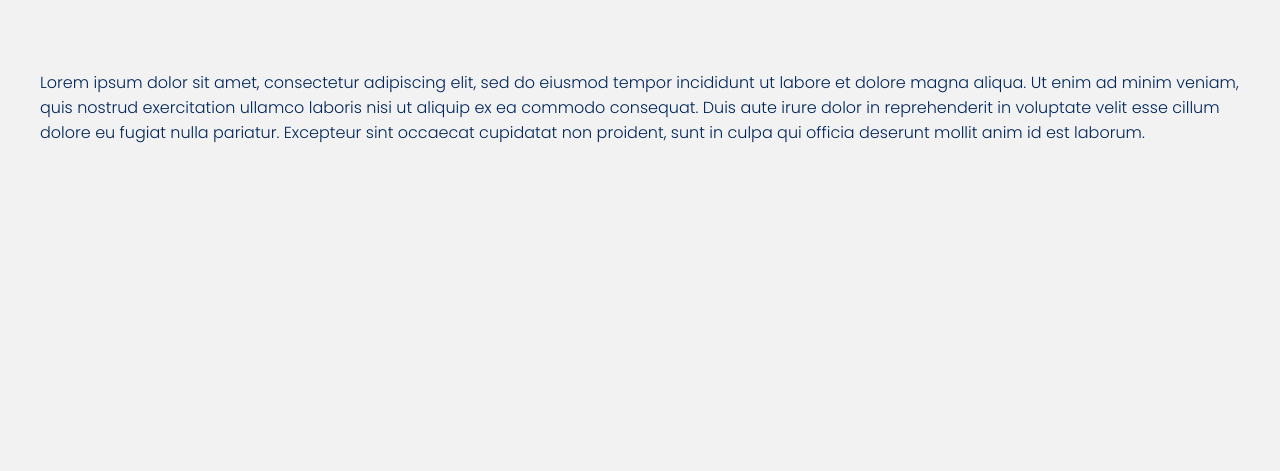
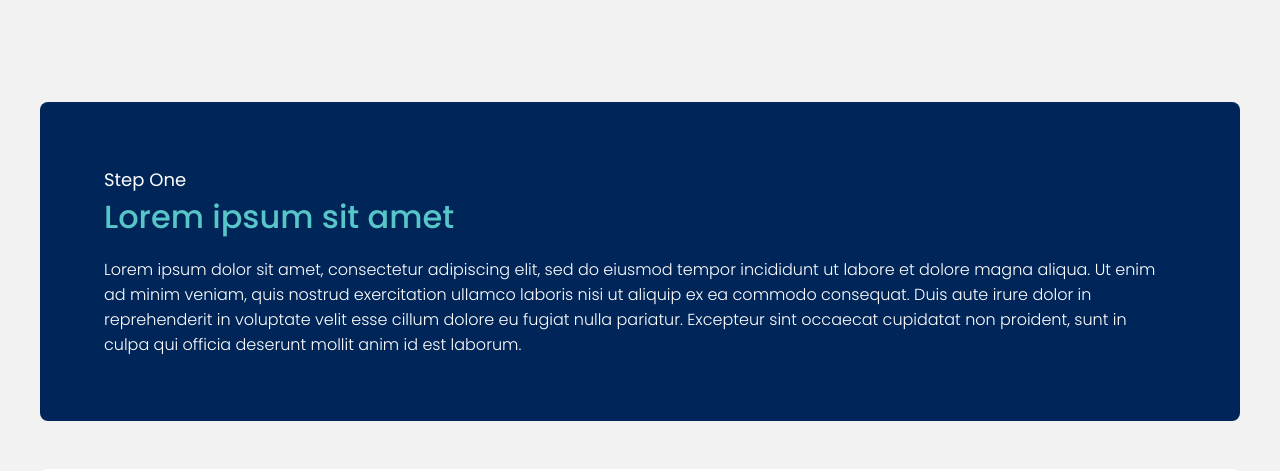
Before and after one commit to Scentia-AIM/achw-browser-support-guide, a React (Vite) app: page /cache/chrome in a window 1280 px wide. Shown: the part 423-894 px from the top of the page. Before the commit the page ends 800 px from the top, so only its background shows below. Built offline with nearby package versions, Linux system fonts and the light colour scheme.

Commit message:
Added Text Box Component + Alt styles

```diff
--- a/src/components/TextBox.jsx
+++ b/src/components/TextBox.jsx
@@ -1,3 +1,9 @@
-export default function TextBox({ content }) {
-  return <p>{content}</p>;
+export default function TextBox({ stepNumber, title, content, colorChoice }) {
+  return (
+    <section className={colorChoice}>
+      <span>Step {stepNumber}</span>
+      <h2>{title}</h2>
+      <p>{content}</p>
+    </section>
+  );
 }
--- a/src/index.css
+++ b/src/index.css
@@ -95,3 +95,53 @@ ul li a:hover {
   text-decoration: none;
   border-left: 8px solid var(--accent);
 }
+
+section {
+  padding: 4rem;
+  border-radius: 0.5rem;
+  background: #ffffff;
+  margin-block: 3rem;
+}
+
+section span {
+  font-size: 1.125rem;
+}
+
+section h2 {
+  font-size: 2rem;
+  margin: 0;
+}
+
+section p {
+  margin-bottom: 0;
+}
+
+section.primary {
+  background: var(--primary);
+}
+
+section.primary span {
+  color: #ffffff;
+}
+
+section.primary h2 {
+  color: var(--secondary);
+  font-size: 2rem;
+  margin: 0;
+}
+
+section.primary p {
+  color: #ffffff;
+}
+
+section.secondary span {
+  color: var(--secondary);
+}
+
+section.secondary h2 {
+  color: var(--primary);
+}
+
+section.secondary p {
+  color: var(--primary);
+}
--- a/src/pages/cache/CacheChrome.jsx
+++ b/src/pages/cache/CacheChrome.jsx
@@ -6,7 +6,18 @@ export default function CacheChrome() {
     <>
       <Header title="Google Chrome" subTitle="Clearing your browser cache" />
       <div className="container" style={{ marginTop: "2rem" }}>
-        <TextBox content="Lorem ipsum dolor sit amet, consectetur adipiscing elit, sed do eiusmod tempor incididunt ut labore et dolore magna aliqua. Ut enim ad minim veniam, quis nostrud exercitation ullamco laboris nisi ut aliquip ex ea commodo consequat. Duis aute irure dolor in reprehenderit in voluptate velit esse cillum dolore eu fugiat nulla pariatur. Excepteur sint occaecat cupidatat non proident, sunt in culpa qui officia deserunt mollit anim id est laborum." />
+        <TextBox
+          colorChoice="primary"
+          stepNumber="One"
+          title="Lorem ipsum sit amet"
+          content="Lorem ipsum dolor sit amet, consectetur adipiscing elit, sed do eiusmod tempor incididunt ut labore et dolore magna aliqua. Ut enim ad minim veniam, quis nostrud exercitation ullamco laboris nisi ut aliquip ex ea commodo consequat. Duis aute irure dolor in reprehenderit in voluptate velit esse cillum dolore eu fugiat nulla pariatur. Excepteur sint occaecat cupidatat non proident, sunt in culpa qui officia deserunt mollit anim id est laborum."
+        />
+        <TextBox
+          colorChoice="secondary"
+          stepNumber="Two"
+          title="Lorem ipsum sit amet"
+          content="Lorem ipsum dolor sit amet, consectetur adipiscing elit, sed do eiusmod tempor incididunt ut labore et dolore magna aliqua. Ut enim ad minim veniam, quis nostrud exercitation ullamco laboris nisi ut aliquip ex ea commodo consequat. Duis aute irure dolor in reprehenderit in voluptate velit esse cillum dolore eu fugiat nulla pariatur. Excepteur sint occaecat cupidatat non proident, sunt in culpa qui officia deserunt mollit anim id est laborum."
+        />
       </div>
     </>
   );
```
